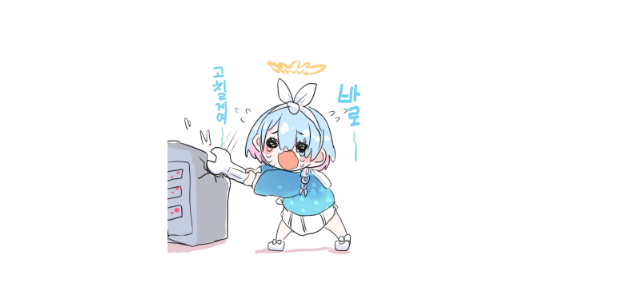
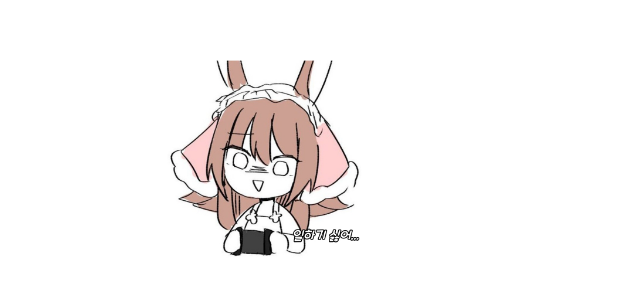
Before and after one commit to ChihiroVega/chihirodev, a plain HTML site: page index.html in a window 1280 px wide. Shown: the part 136-419 px from the top of the page, without its empty margins (319-959 px from the left). Drawn offline with Linux system fonts and the light colour scheme; a web font is replaced by a local one.

Commit message:
Update index.html

```diff
--- a/index.html
+++ b/index.html
@@ -10,7 +10,7 @@
 <body>
     <div class="container">
         <div class="inside">
-            <img class="arona" src="img/aronafix.jpg" alt="molu">
+            <img class="arona" src="img/angryrassquare.jpg" alt="molu">
             <h1>페이지 <em>공사중</em> 입니다.</h1>
             <h2>몇몇 환경에서 화면이 깨지거나<br> 잘 안보이는 경우가 있습니다.</h2>
             <a href="chihiro.html">그래도 볼래요!</a>
```
